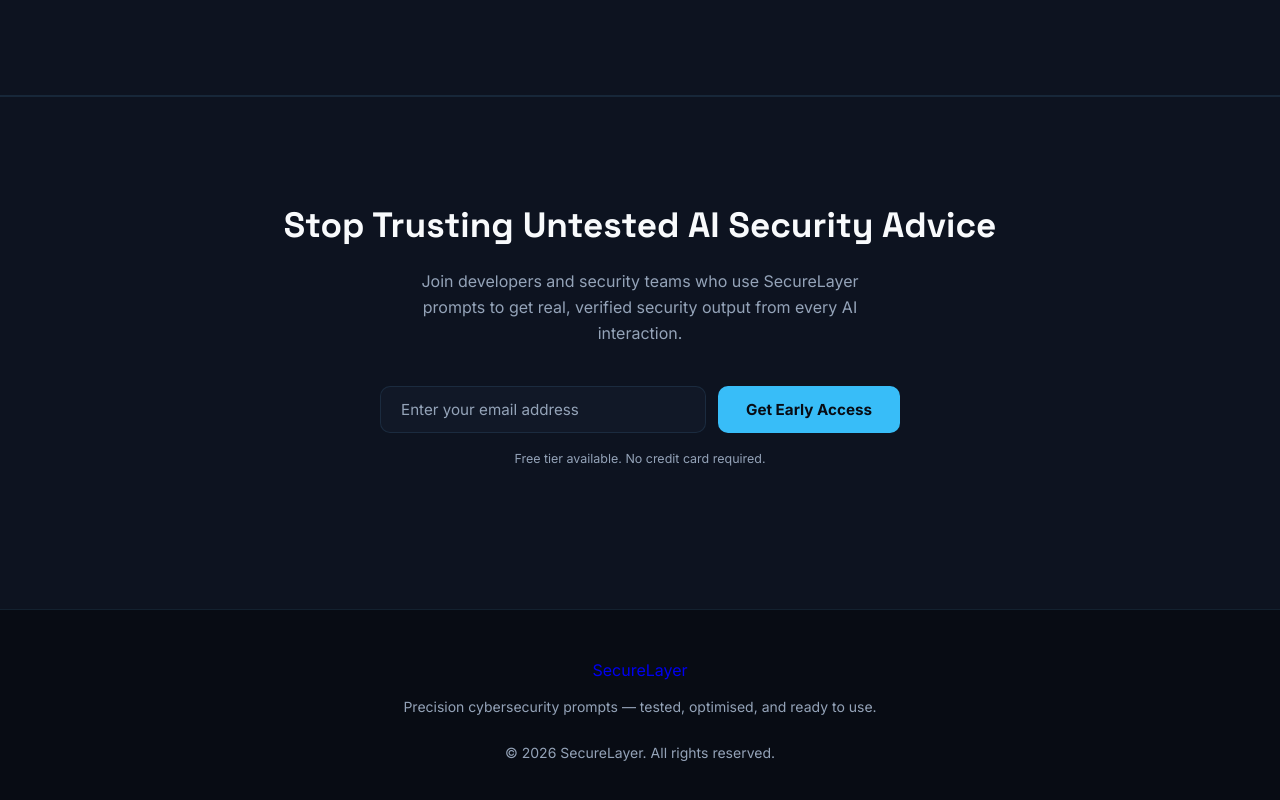
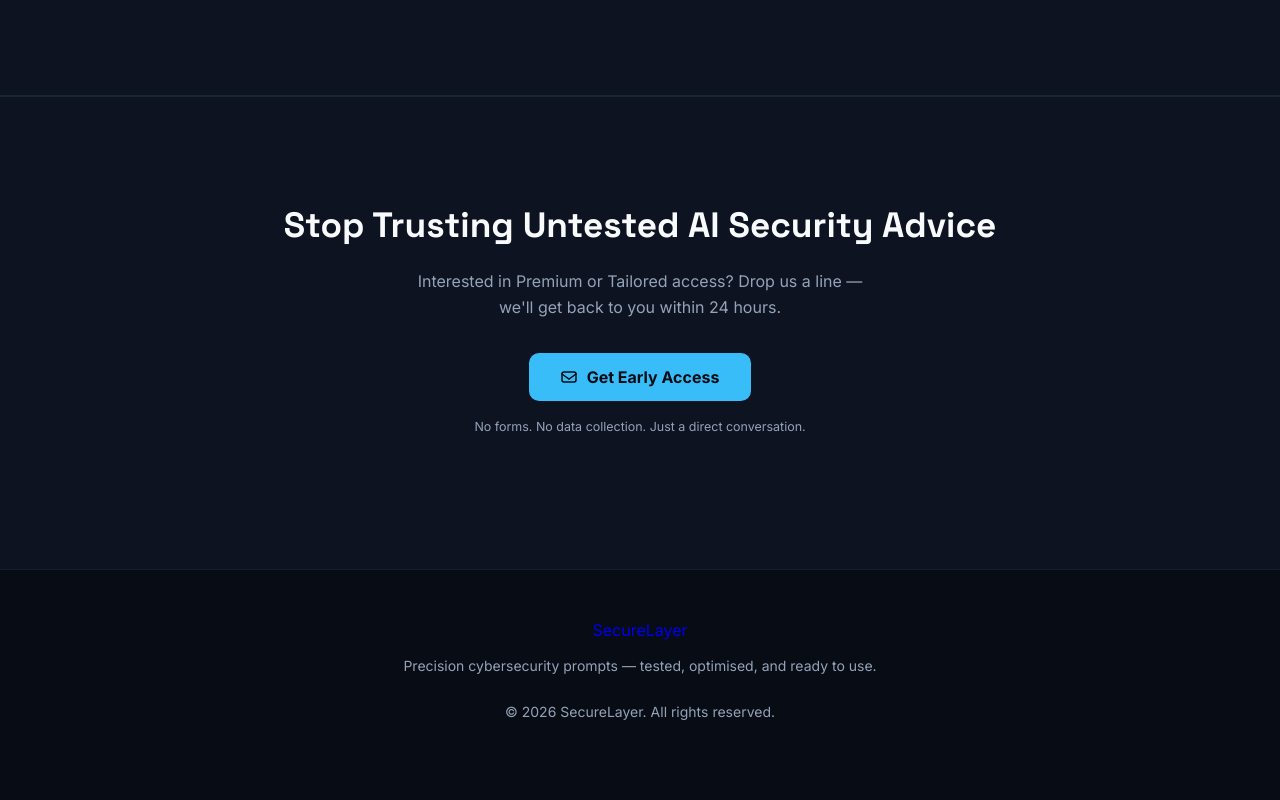
Before and after one commit to SecureLayer/tmp, an Astro site: page / in a window 1280 px wide. Shown: the part 4577-5377 px from the top of the page. After the commit the page ends 5349 px from the top, so only its background shows below. Built offline with nearby package versions, Linux system fonts and the light colour scheme; Astro itself is replaced by a stand-in of ours.

Commit message:
contact process update

```diff
--- a/src/pages/index.astro
+++ b/src/pages/index.astro
@@ -225,12 +225,21 @@ const plans = [
   <!-- CTA -->
   <section class="cta" id="get-started">
     <h2>Stop Trusting Untested AI Security Advice</h2>
-    <p>Join developers and security teams who use SecureLayer prompts to get real, verified security output from every AI interaction.</p>
-    <form class="cta-form" onsubmit="return false;">
-      <input type="email" placeholder="Enter your email address" required />
-      <button type="submit">Get Early Access</button>
-    </form>
-    <p class="cta-note">Free tier available. No credit card required.</p>
+    <p>Interested in Premium or Tailored access? Drop us a line — we'll get back to you within 24 hours.</p>
+    <button
+      class="btn-contact"
+      data-u="contact"
+      data-d="securelayer.co"
+      data-s="Early Access Request"
+      aria-label="Contact us by email"
+    >
+      <svg width="16" height="16" viewBox="0 0 16 16" fill="none">
+        <rect x="1" y="3" width="14" height="10" rx="2" stroke="currentColor" stroke-width="1.5"/>
+        <path d="M1 5l7 5 7-5" stroke="currentColor" stroke-width="1.5" stroke-linecap="round"/>
+      </svg>
+      Get Early Access
+    </button>
+    <p class="cta-note">No forms. No data collection. Just a direct conversation.</p>
   </section>
 
 </Layout>
@@ -320,16 +329,23 @@ const plans = [
 
   /* CTA */
   .cta { background: var(--bg2); border-top: 1px solid var(--border); padding: 100px 24px; text-align: center; }
-  .cta p { color: var(--muted); max-width: 480px; margin: 16px auto 40px; }
-  .cta-form { display: flex; gap: 12px; justify-content: center; flex-wrap: wrap; max-width: 520px; margin: 0 auto; }
-  .cta-form input { flex: 1; min-width: 240px; background: var(--bg3); border: 1px solid var(--border); border-radius: 10px; padding: 13px 20px; color: var(--text); font-size: 0.95rem; outline: none; transition: border-color 0.2s; font-family: var(--font); }
-  .cta-form input:focus { border-color: var(--cyan); }
-  .cta-form input::placeholder { color: var(--muted); }
-  .cta-form button { background: var(--cyan); color: #080c14; border: none; border-radius: 10px; padding: 13px 28px; font-size: 0.95rem; font-weight: 700; cursor: pointer; transition: opacity 0.2s; font-family: var(--font); }
-  .cta-form button:hover { opacity: 0.88; }
+  .cta p { color: var(--muted); max-width: 480px; margin: 16px auto 32px; }
+  .btn-contact { display: inline-flex; align-items: center; gap: 10px; background: var(--cyan); color: #080c14; border: none; border-radius: 10px; padding: 14px 32px; font-size: 1rem; font-weight: 700; cursor: pointer; transition: opacity 0.2s; font-family: var(--font); }
+  .btn-contact:hover { opacity: 0.88; }
   .cta-note { font-size: 0.78rem; color: var(--muted); margin-top: 16px; }
 
   @media (max-width: 640px) {
     .stat { padding: 0 16px; }
   }
 </style>
+
+<script>
+  document.querySelectorAll<HTMLButtonElement>('.btn-contact').forEach(btn => {
+    btn.addEventListener('click', () => {
+      const u = btn.dataset.u ?? '';
+      const d = btn.dataset.d ?? '';
+      const s = btn.dataset.s ?? '';
+      window.location.href = `mailto:${u}@${d}?subject=${encodeURIComponent(s)}`;
+    });
+  });
+</script>
```
